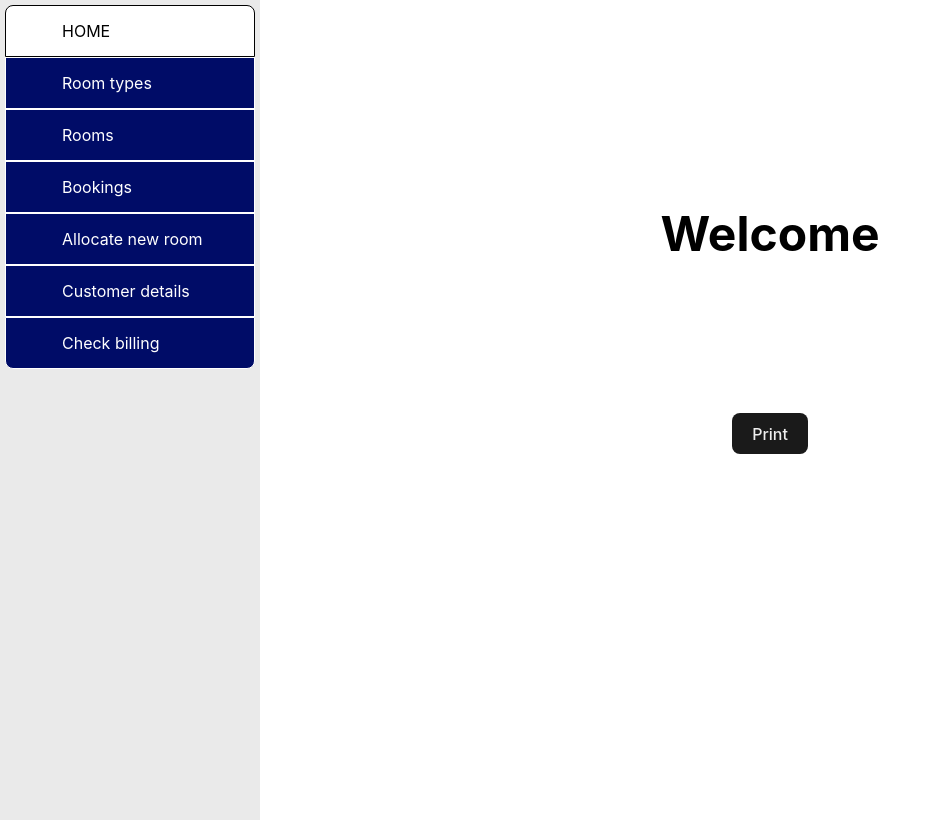
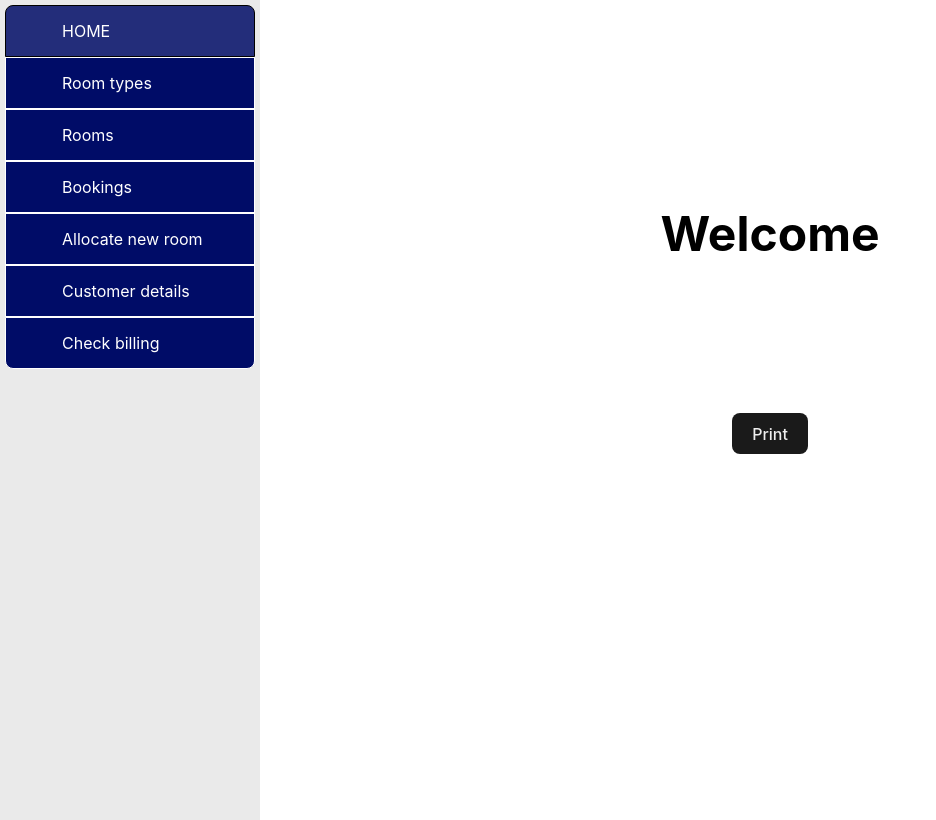
Before and after one commit to imTanay0/hotel-management-system-frontend, a React (Vite) app: page / in a window 1280 px wide. In both pictures the pointer is over the element "HOME". Shown: the whole page, without its empty margins (0-936 px from the left). Built offline with nearby package versions, Linux system fonts and the light colour scheme.

Commit message:
Change Sidebar hover style

```diff
--- a/src/components/Sidebar/sidebar.css
+++ b/src/components/Sidebar/sidebar.css
@@ -51,7 +51,6 @@ a:-webkit-any-link {
 .sidebar__allocate-rooms:hover,
 .sidebar__food:hover,
 .sidebar__billing:hover {
-  background-color: white;
-  color: black;
+  background-color: rgb(0 12 103 / 85%);
   border: 1px solid black;
 }
```
